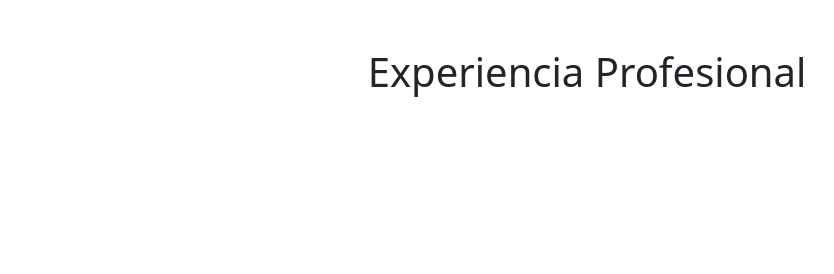
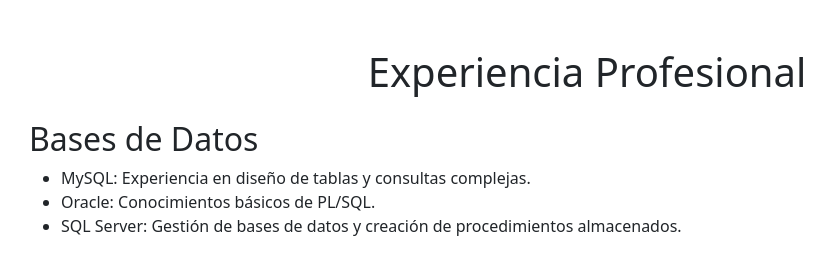
Before and after one commit to Diego200509/PracticaGit4A_JijonDiego, a plain HTML site: page experiencia.html in a window 1280 px wide. Shown: the whole page, without its empty margins (53-887 px from the left). Drawn offline with nearby package versions, Linux system fonts and the light colour scheme.

Commit message:
Se agregó la experiencia de bases de datos.

```diff
--- a/experiencia.html
+++ b/experiencia.html
@@ -14,6 +14,15 @@
     </header>
 
     <main class="container mt-4">
+        <section id="bases-de-datos" class="mb-4">
+            <h2>Bases de Datos</h2>
+            <ul>
+                <li>MySQL: Experiencia en diseño de tablas y consultas complejas.</li>
+                <li>Oracle: Conocimientos básicos de PL/SQL.</li>
+                <li>SQL Server: Gestión de bases de datos y creación de procedimientos almacenados.</li>
+            </ul>
+        </section>
+
     </main>
 </body>
 
```
